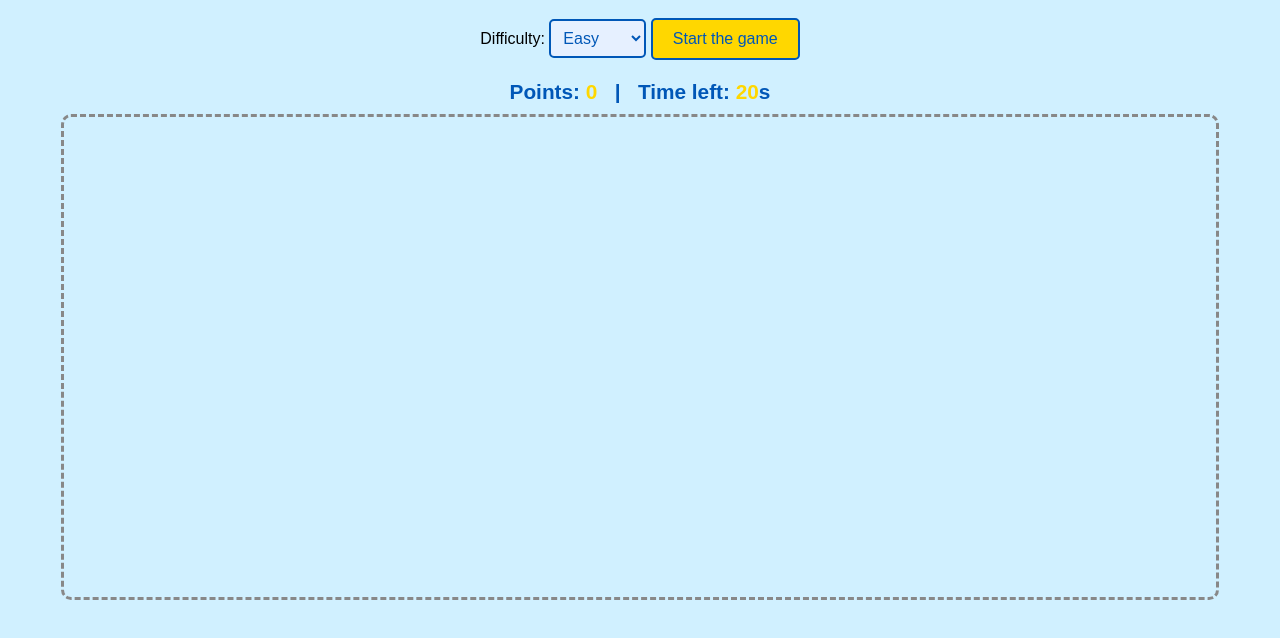
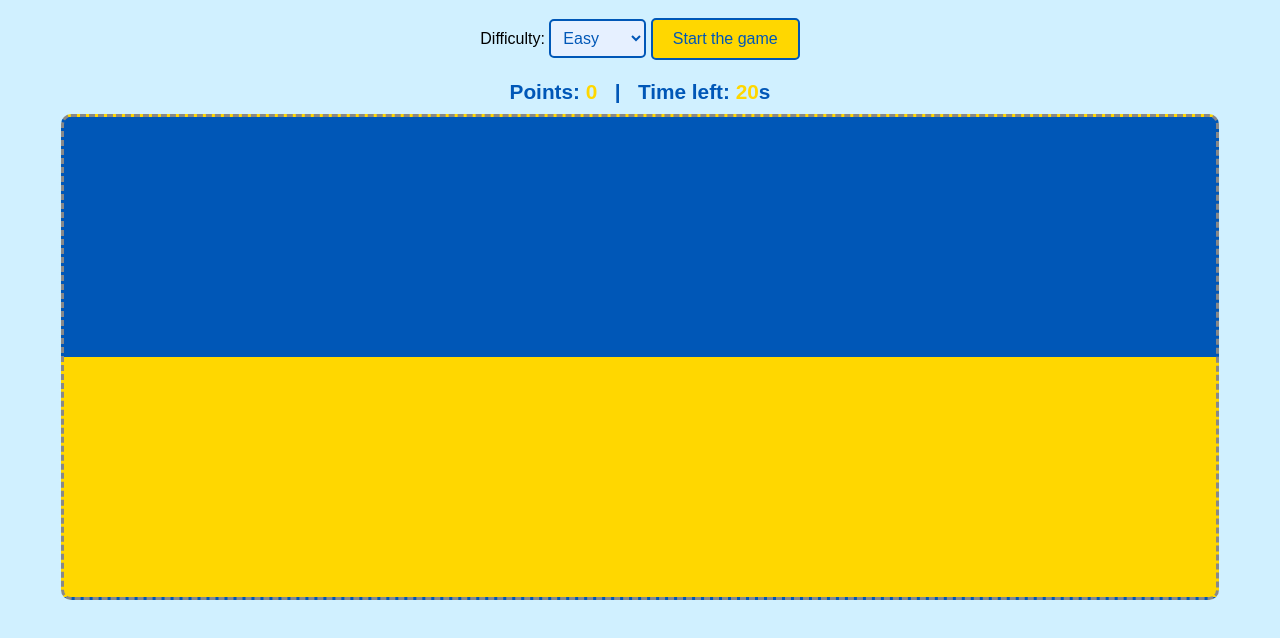
Before and after one commit to TetianaHazzaieva/catch-the-butterfly, a plain HTML site: page index.html in a window 1280 px wide. Shown: the part 60-698 px from the top of the page. Drawn offline with Linux system fonts and the light colour scheme.

Commit message:
Change background

```diff
--- a/style.css
+++ b/style.css
@@ -19,7 +19,7 @@ h1 {
   width: 90vw;
   height: 60vh;
   border: 3px dashed #888;
-  background: linear-gradient(to bottom, #0057b7 0%, #0057b7 50%, #ffd700 50%, ffd700 100%);
+  background: linear-gradient(to bottom, #0057b7 0%, #0057b7 50%, #ffd700 50%, #ffd700 100%);
   overflow: hidden;
   border-radius: 10px;
 }
```
